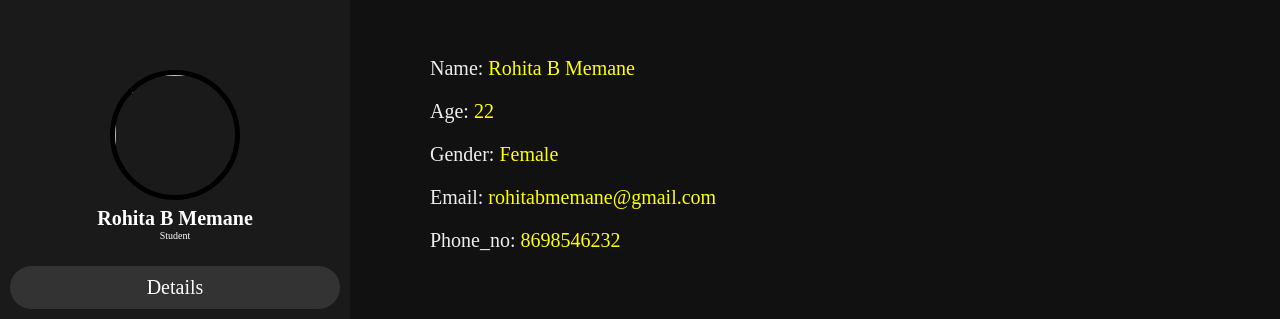
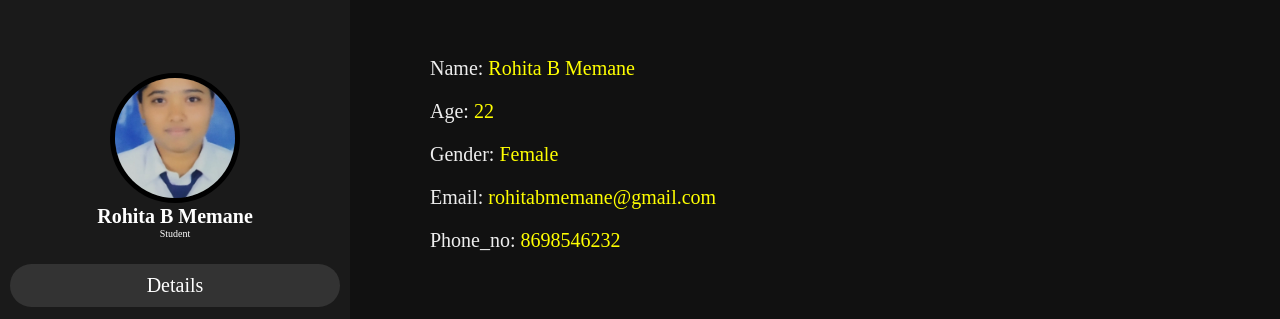
Before and after one commit to Rohitabm/Rohita222.github.io, a plain HTML site: page index.html in a window 1280 px wide. Shown: the part 111-430 px from the top of the page. Drawn offline with Linux system fonts and the light colour scheme.

Commit message:
Add files via upload

```diff
--- a/index.html
+++ b/index.html
@@ -10,7 +10,7 @@
 <body>
     <header>
        <div class="user">
-       <img src= height=13rem,width=13rem "photo.jpg"></img>
+       <img src="photo.jpg"></img>
        <h5 class="nm">Rohita B Memane</h5>
        <p class="jb">Student</p>
        </div>
```
